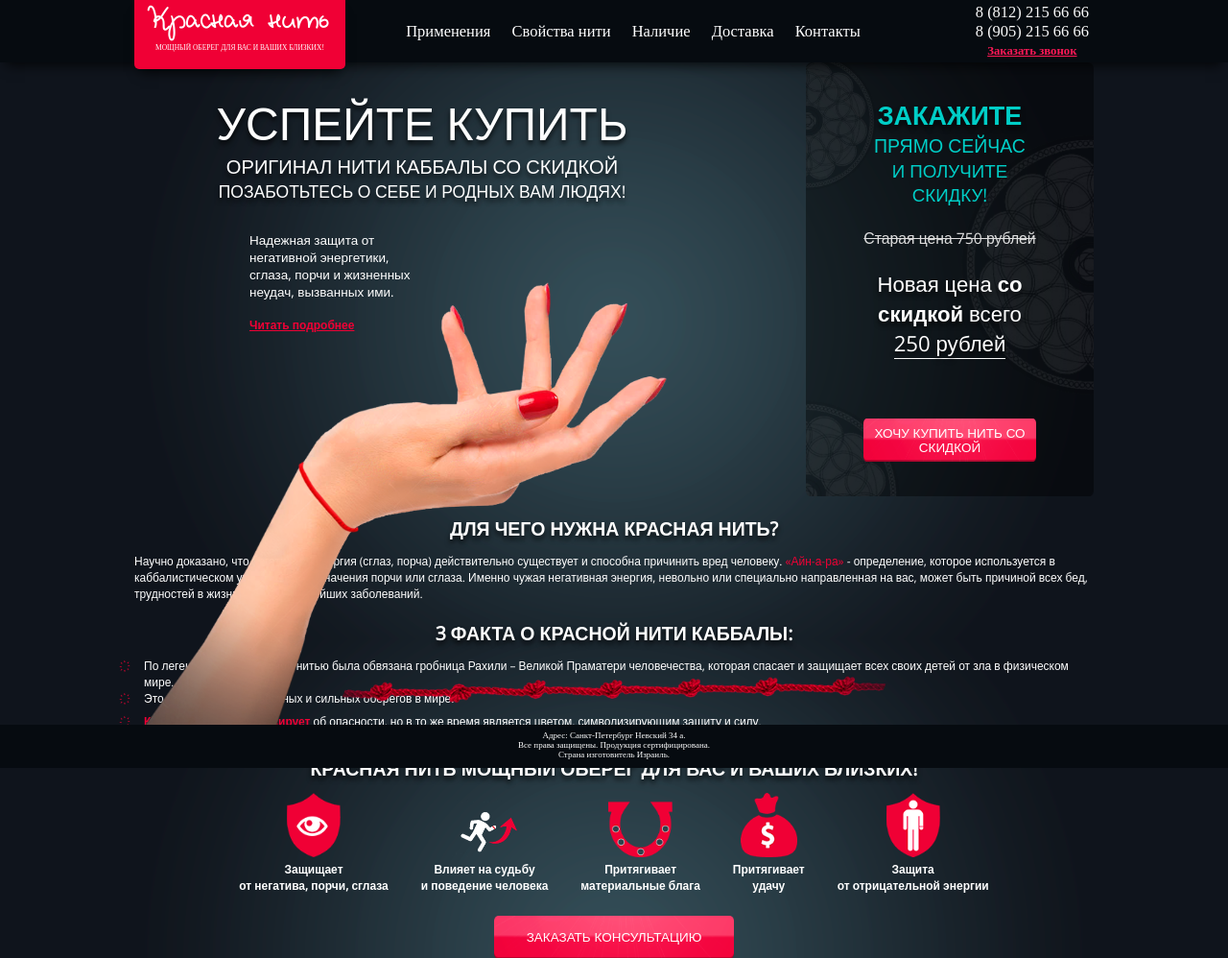
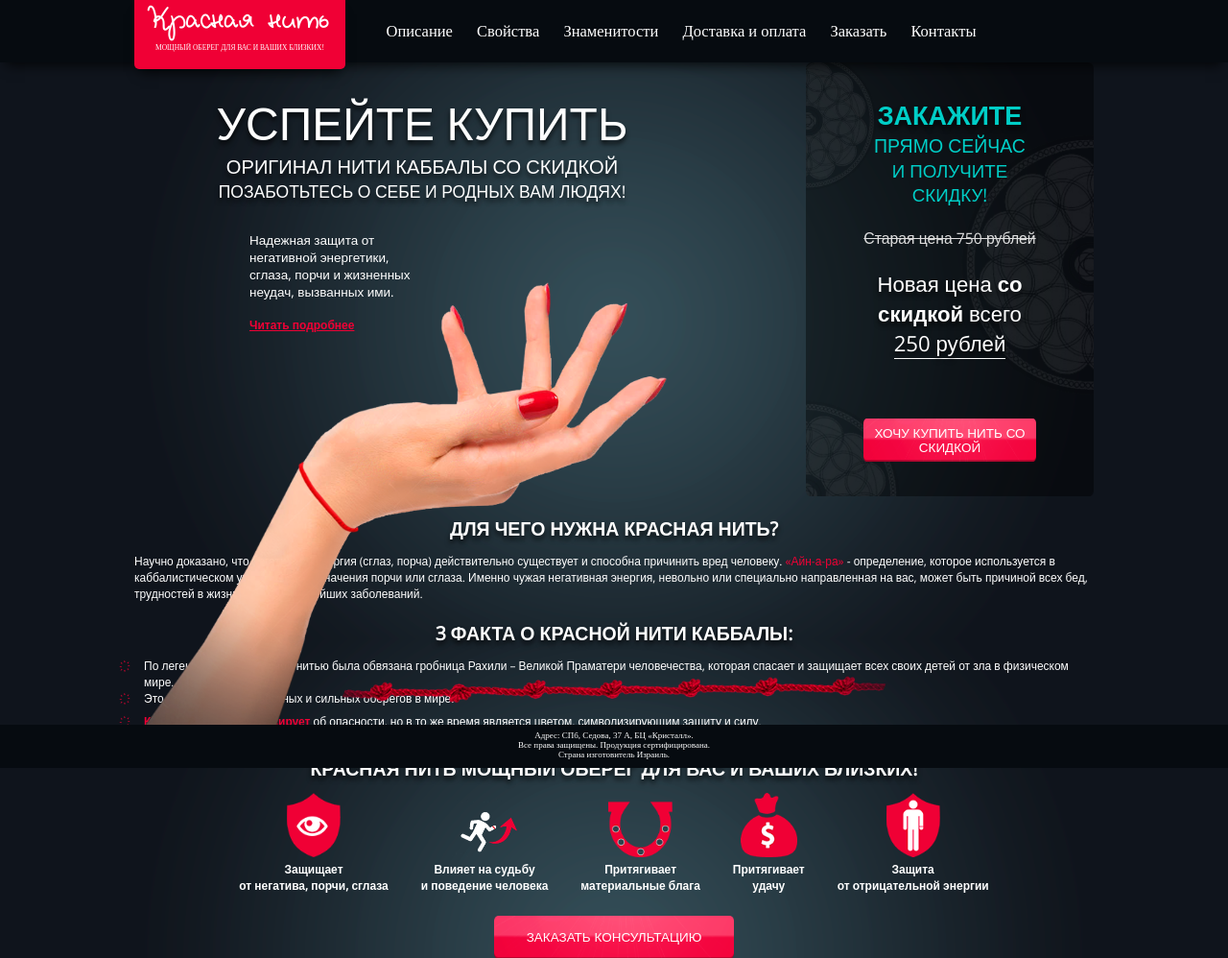
Before and after one commit to vizhukova/RedThread, a PHP site: page / in a window 1280 px wide. Shown: the top 998 px of the page at 96% size. Run offline with PHP 8.4, Linux system fonts and the light colour scheme; style sheets or scripts are compiled from the project's sources; some libraries are stand-ins or nearby versions.

Commit message:
some remakes

```diff
--- a/index.html
+++ b/index.html
@@ -17,18 +17,19 @@
             </div>
         </div>
 
-         <div class="phone">
-            <p>8 (812) 215 66 66</p>
-            <p>8 (905) 215 66 66</p>
-            <p class="call get-call">Заказать звонок</p>
-        </div>
+         <!--<div class="phone">-->
+            <!--<p>(812) 983-13-03</p>-->
+            <!--<p>(905) 223-13-03</p>-->
+            <!--<p class="call get-call">Заказать звонок</p>-->
+        <!--</div>-->
        <div class="menu">
             <ul>
-                <li data-num="2">Применения</li>
-                <li data-num="3">Свойства нити</li>
-                <li data-num="4">Наличие</li>
-                <li data-num="5">Доставка</li>
-                <li data-num="6">Контакты</li>
+                <li data-num="2">Описание</li>
+                <li data-num="3">Свойства</li>
+                <li data-num="4">Знаменитости</li>
+                <li data-num="5">Доставка и оплата</li>
+                <li data-num="6">Заказать</li>
+                <li data-num="7">Контакты</li>
             </ul>
        </div>
 
@@ -50,11 +51,12 @@
         <span class="header-up__label">Красная нить</span>
          <div class="menu hidden">
               <ul>
-                <li data-num="2">Применения</li>
-                <li data-num="3">Свойства нити</li>
-                <li data-num="4">Наличие</li>
-                <li data-num="5">Доставка</li>
-                <li data-num="6">Контакты</li>
+                <li data-num="2">Описание</li>
+                <li data-num="3">Свойства</li>
+                <li data-num="4">Знаменитости</li>
+                <li data-num="5">Доставка и оплата</li>
+                <li data-num="6">Заказать</li>
+                <li data-num="7">Контакты</li>
             </ul>
     </div>
         </div>
@@ -78,17 +80,18 @@
 
                      <div class="phone">
                         <p class="call get-call">Заказать звонок</p>
-                        <p>8 (812) 215 66 66</p>
-                        <p>8 (905) 215 66 66</p>
+                        <p>(812) 983 - 13 - 03</p>
+                        <p>(905) 223 - 13 - 03</p>
                     </div>
 
                      <div class="menu">
                         <ul>
-                            <li data-num="2">Применения</li>
-                            <li data-num="3">Свойства нити</li>
-                            <li data-num="4">Наличие</li>
-                            <li data-num="5">Доставка</li>
-                            <li data-num="6">Контакты</li>
+                            <li data-num="2">Описание</li>
+                            <li data-num="3">Свойства</li>
+                            <li data-num="4">Знаменитости</li>
+                            <li data-num="5">Доставка и оплата</li>
+                            <li data-num="6">Заказать</li>
+                            <li data-num="7">Контакты</li>
                         </ul>
                    </div>
 
@@ -193,6 +196,8 @@
                     <span>(Овидий)</span>
                 </p>
 
+                <h3>Видео о Красной Нити</h3>
+
                 <div class="video">
                       <div id="video-carousel" class="carousel slider">
                         <img src="https://i.ytimg.com/vi/p_ttqv_ZU2Y/default.jpg" data-url="https://www.youtube.com/embed/p_ttqv_ZU2Y?rel=0">
@@ -278,6 +283,13 @@
 
             </div>
         </div>
+         <div class="swiper-slide">
+            <div class="slide slide10">
+
+               <p class="content">текст текст текст текст текст текст текст текст текст текст текст текст текст текст текст текст текст текст текст текст текст текст</p>
+
+            </div>
+        </div>
         <div class="swiper-slide">
             <div class="slide slide6">
 
@@ -291,13 +303,13 @@
                 <!--<div class="slider" style="background: black;height: 166px;">-->
 
                     <div id="carousel" class="carousel slider">
-                        <img src="./res/book1.png" alt="">
-                        <img src="./res/book1.png" alt="">
-                        <img src="./res/book1.png" alt="">
-                        <img src="./res/book1.png" alt="">
-                        <img src="./res/book1.png" alt="">
-                        <img src="./res/book1.png" alt="">
-                        <img src="./res/book1.png" alt="">
+                        <img data-num="0" src="./res/book1.png" alt="">
+                        <img data-num="1" src="./res/book1.png" alt="">
+                        <img data-num="2" src="./res/book1.png" alt="">
+                        <img data-num="0" src="./res/book1.png" alt="">
+                        <img data-num="1" src="./res/book1.png" alt="">
+                        <img data-num="2" src="./res/book1.png" alt="">
+                        <img data-num="0" src="./res/book1.png" alt="">
                         <div class="arrow arrow_left active"></div>
                         <div class="arrow arrow_right active"></div>
                     </div>
@@ -313,7 +325,7 @@
                         Материал: <span>Шерсть.</span></br>
                         В комлекте: <span>Молитва и правила использования.</span></br>
                         Страна-производитель: <span>Израиль.</span></br>
-                        Цена: <span class="price">1 шт = 290 руб.</span>
+                        Цена: <span class="price"><span id="namePrice"></span> = <span id="price"></span></span>
                     </p>
                 </div>
 
@@ -331,8 +343,8 @@
                 <p>Вы можете связаться с нами для получения полной консультации</p>
                 <p>по нити оплате и доставке</p>
                 <p>а так же написав нам или позвонить по номерам:</p>
-                <p>8 (812) 215 66 66</p>
-                <p>8 (905) 215 66 66</p>
+                <p>(812) 983 - 13 - 03</p>
+                <p>(905) 223 - 13 - 03</p>
 
                 <div class="btn-container">
                     <button class="open-consultation-modal">Заказать звонок</button>
@@ -383,8 +395,8 @@
 
     <div class="footer mobile">
         <div class="content">
-            <p>Адрес: Санкт-Петербург Невский 34 а.</p>
-            <p>Все права защищены. Продукция сертифицирована. </p>
+            <p>Адрес:  СПб, Седова, 37 А, БЦ «Кристалл».</p>
+            <p>Все права защищены. Продукция сертифицирована.</p>
             <p>Страна изготовитель Израиль.</p>
         </div>
     </div>
@@ -407,8 +419,8 @@
 
     <div class="footer desktop-page">
         <div class="content">
-            <p>Адрес: Санкт-Петербург Невский 34 а.</p>
-            <p>Все права защищены. Продукция сертифицирована. </p>
+            <p>Адрес:  СПб, Седова, 37 А, БЦ «Кристалл».</p>
+            <p>Все права защищены. Продукция сертифицирована.</p>
             <p>Страна изготовитель Израиль.</p>
         </div>
     </div>
--- a/js/main.js
+++ b/js/main.js
@@ -9,6 +9,19 @@ $(document).ready(function () {
     var modalForm = $('#modalForm');
     var backgroundNode = $('#backgroundNode');
     var carouselInitialized = false;
+    var lastSlide = 8;
+    var firstSlide = 1;
+
+
+    var namePrice = $('#namePrice');
+    var priceValue = $('#price');
+    var prices = [
+        {name: "1 нить", price: "190руб"},
+        {name: "3 нить", price: "490руб (комплект)"},
+        {name: "5 нить", price: "790руб (комплект)"}
+    ];
+
+    setPriceName(prices[0].name, prices[0].price);
 
     //initialize swiper when document ready
     var mySwiper = new Swiper ('.swiper-container', {
@@ -28,7 +41,8 @@ $(document).ready(function () {
           forcedImageWidth: forcedImageWidth,
           forcedImageHeight: 'auto',
           separationMultiplier: 0.9,
-          separation: 50
+          separation: 50,
+          movingToCenter: movingToCenterPrice
         });
 
         var separationVideo = window.innerWidth <= 320 ? 50 : 100;
@@ -76,7 +90,7 @@ $(document).ready(function () {
         SetMinHeightSlide();
         carouselReload();
 
-        if(window.innerWidth <= 800 && mySwiper.activeIndex === 1) {
+        if(window.innerWidth <= 800 && mySwiper.activeIndex === firstSlide) {
             $('.header-up').addClass('hidden');
         }
     });
@@ -112,6 +126,19 @@ $(document).ready(function () {
         iframeVideo.addClass('hidden');
     }
 
+    function movingToCenterPrice(item) {
+        var num = item[0].dataset.num;
+
+        if(num) {
+            setPriceName(prices[num].name, prices[num].price);
+        }
+    }
+
+    function setPriceName(name, price) {
+        $(namePrice).html(name);
+        $(priceValue).html(price);
+    }
+
     function carouselReload() {
 
         carousel.reload({
@@ -142,8 +169,8 @@ $(document).ready(function () {
 
         var index =  swiper.activeIndex;
 
-        index = index === 0 ? 7 : index;
-        index = index === 8 ? 1 : index;
+        index = index === firstSlide - 1 ? lastSlide : index;
+        index = index === lastSlide + 1 ? firstSlide : index;
 
         console.log(index)
         if(index == 1) { $('#hand').removeClass('hidden');}
@@ -155,7 +182,7 @@ $(document).ready(function () {
         backgroundNode.children().removeClass('active');
         $( backgroundNode.children()[index - 1]).addClass('active');
 
-        if(index == 1 || index == 8) {
+        if(index == firstSlide || index == lastSlide + 1) {
 
             $('#hand').removeClass('hidden');
 
@@ -164,7 +191,7 @@ $(document).ready(function () {
         }
 
          if(window.innerWidth <= 800) {
-            if(index == 1 || index == 8) {
+            if(index == firstSlide || index == lastSlide + 1) {
                 $('.header-up').addClass('hidden');
             } else {
                 $('.header-up').removeClass('hidden');
@@ -185,7 +212,7 @@ $(document).ready(function () {
     }
 
     label.on('click', function (e) {
-        mySwiper.slideTo(1);
+        mySwiper.slideTo(firstSlide);
         afterSlidePage();
     });
 
@@ -201,7 +228,7 @@ $(document).ready(function () {
          afterSlidePage();
 
         if(window.innerWidth <= 800) {
-            if(num == 1 || num == 8) {
+            if(num == firstSlide || num == lastSlide + 1) {
                 $('.header-up').addClass('hidden');
             } else {
                 $('.header-up').removeClass('hidden');
@@ -214,7 +241,7 @@ $(document).ready(function () {
 
     function goToSlide1Mobile(e) {
          $('.header-up').addClass('hidden');
-         if(mySwiper) mySwiper.slideTo(1);
+         if(mySwiper) mySwiper.slideTo(firstSlide);
 
          if(e) e.stopPropagation();
     }
--- /dev/null
+++ b/pages/slide10.html
@@ -0,0 +1,5 @@
+<div class="slide slide10">
+
+   <p class="content">текст текст текст текст текст текст текст текст текст текст текст текст текст текст текст текст текст текст текст текст текст текст</p>
+
+</div>
--- a/pages/slide3.html
+++ b/pages/slide3.html
@@ -13,6 +13,8 @@
         <span>«Мы плохо верим тому, чему неприятно поверить»</span>
         <span>(Овидий)</span>
     </p>
+
+    <h3>Видео о Красной Нити</h3>
 
     <div class="video">
           <div id="video-carousel" class="carousel slider">
--- a/pages/slide7.html
+++ b/pages/slide7.html
@@ -5,8 +5,8 @@
     <p>Вы можете связаться с нами для получения полной консультации</p>
     <p>по нити оплате и доставке</p>
     <p>а так же написав нам или позвонить по номерам:</p>
-    <p>8 (812) 215 66 66</p>
-    <p>8 (905) 215 66 66</p>
+    <p>(812) 983 - 13 - 03</p>
+    <p>(905) 223 - 13 - 03</p>
 
     <div class="btn-container">
         <button class="open-consultation-modal">Заказать звонок</button>
--- a/scss/media_styles.scss
+++ b/scss/media_styles.scss
@@ -61,7 +61,7 @@
 
 }
 
-@media (max-width: 925px) {
+@media ( (max-width: 925px) or (max-height: 700px)) {
 
   html {
     font-size: 13px;
@@ -91,6 +91,12 @@
   //  background-position: 0% 94px;
   //}
 
+}
+
+@media screen and (max-height: 730px) {
+  #backgroundNode {
+    bottom: 34px;
+  }
 }
 /*mobile version*/
 
--- a/scss/slide3.scss
+++ b/scss/slide3.scss
@@ -8,6 +8,13 @@
         content: "-";
       }
     }
+  }
+
+  h3 {
+    text-align: center;
+    margin-top: -23px;
+    margin-bottom: 29px;
+    text-shadow: 0 4px 5px rgba(0, 0, 0, 0.7);
   }
 
   .btn-container {
--- a/scss/stylesheet.scss
+++ b/scss/stylesheet.scss
@@ -128,7 +128,7 @@ body {
 
   .menu {
     display: inline-block;
-    width: 60%;
+    width: 70%;
     font-size: 1.1rem;
     z-index: 1;
 
```
Also changed, not shown: pages/index.html (+24 -19 lines), pages/slide1.html (+8 -7 lines), pages/slide6.html (+8 -8 lines).
